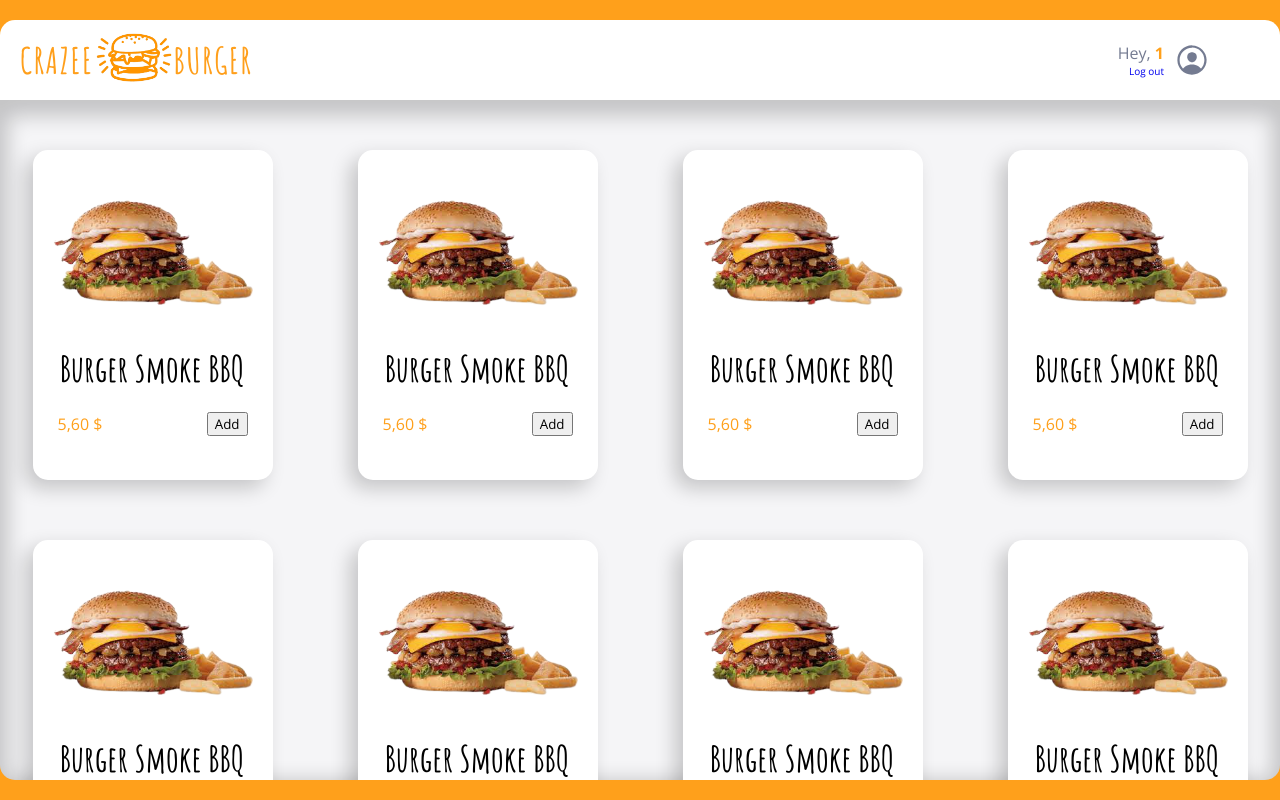
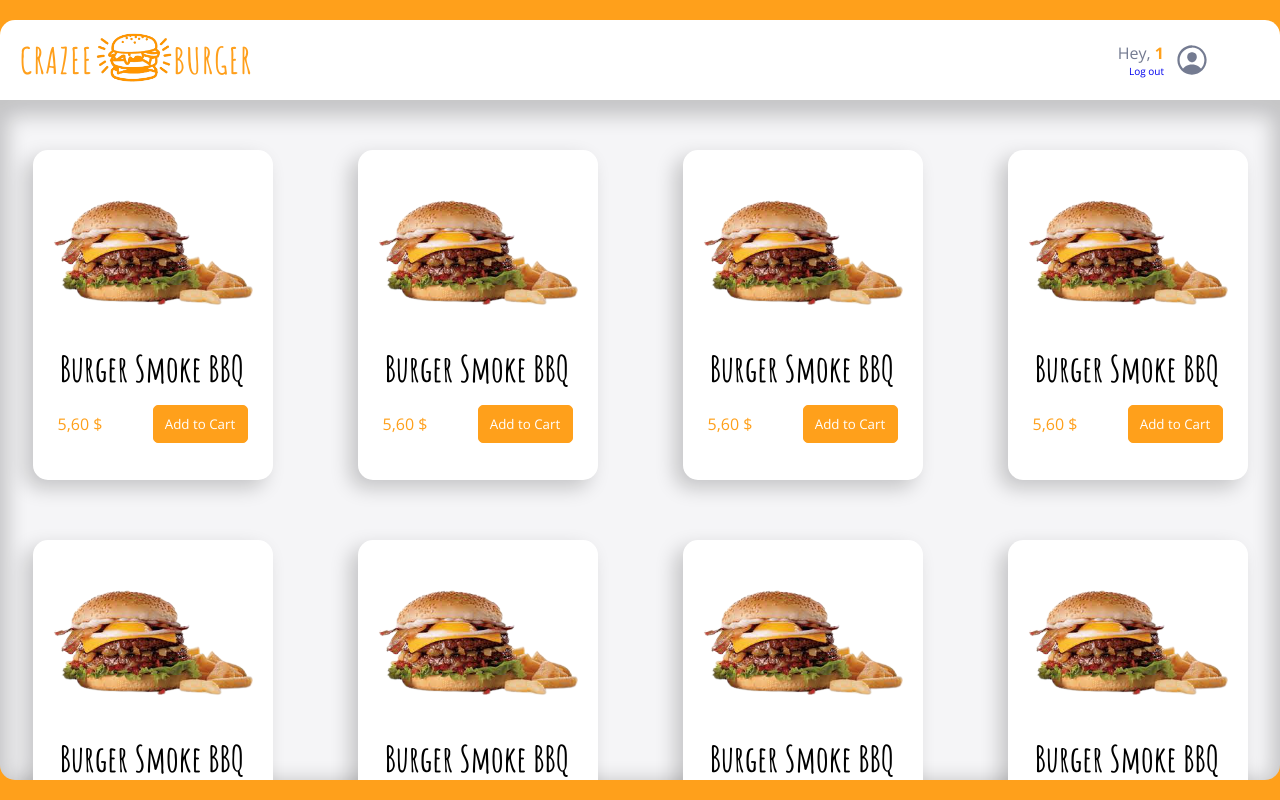
Before and after one commit to ahmedbouras/burger-store, a React (Vite) app: page /order/1 in a window 1280 px wide. Built offline with nearby package versions, Linux system fonts and the light colour scheme.

Commit message:
♻️ F05: Use of reusable PrimaryButton for Card

```diff
--- a/src/components/pages/login/LoginForm.jsx
+++ b/src/components/pages/login/LoginForm.jsx
@@ -40,6 +40,7 @@ export default function LoginForm() {
         type={"submit"}
         label={"Access to your account"}
         Icon={<MdArrowForwardIos className="arrow-btn" />}
+        className={"form-button"}
       />
     </LoginFormStyled>
   );
@@ -73,6 +74,11 @@ const LoginFormStyled = styled.form`
     color: ${theme.colors.greyBlue};
   }
 
+  .form-button {
+    width: 400px;
+    height: 55px;
+  }
+
   .arrow-btn {
     margin-left: ${theme.spacing.xs};
   }
--- a/src/components/reusable-ui/Card.jsx
+++ b/src/components/reusable-ui/Card.jsx
@@ -1,6 +1,7 @@
 import styled from "styled-components";
 import BurgerSmokeBBQ from "../../../public/images/burger-bacon-egg.png";
 import theme from "../../theme";
+import PrimaryButton from "./PrimaryButton";
 
 export default function Card() {
   return (
@@ -14,9 +15,12 @@ export default function Card() {
 
         <div className="product-purchase">
           <p className="product-price">5,60 $</p>
-          <button type="button" className="product-action">
-            Add
-          </button>
+
+          <PrimaryButton
+            label={"Add to Cart"}
+            type={"button"}
+            className={"product-button"}
+          />
         </div>
       </div>
     </CardStyled>
@@ -60,6 +64,11 @@ const CardStyled = styled.div`
       .product-price {
         color: ${theme.colors.primary};
       }
+
+      .product-button {
+        width: 95px;
+        height: 38px;
+      }
     }
   }
 `;
--- a/src/components/reusable-ui/PrimaryButton.jsx
+++ b/src/components/reusable-ui/PrimaryButton.jsx
@@ -1,9 +1,9 @@
 import styled from "styled-components";
 import theme from "../../theme";
 
-export default function PrimaryButton({ Icon, label, type }) {
+export default function PrimaryButton({ Icon, label, type, className }) {
   return (
-    <PrimaryButtonStyled type={type}>
+    <PrimaryButtonStyled className={className} type={type}>
       <span>{label}</span>
       {Icon ?? Icon}
     </PrimaryButtonStyled>
@@ -15,8 +15,6 @@ const PrimaryButtonStyled = styled.button`
   justify-content: center;
   align-items: center;
   cursor: pointer;
-  width: 400px;
-  height: 55px;
   background-color: ${theme.colors.primary};
   color: ${theme.colors.white};
   border-radius: ${theme.borderRadius.round};
```
